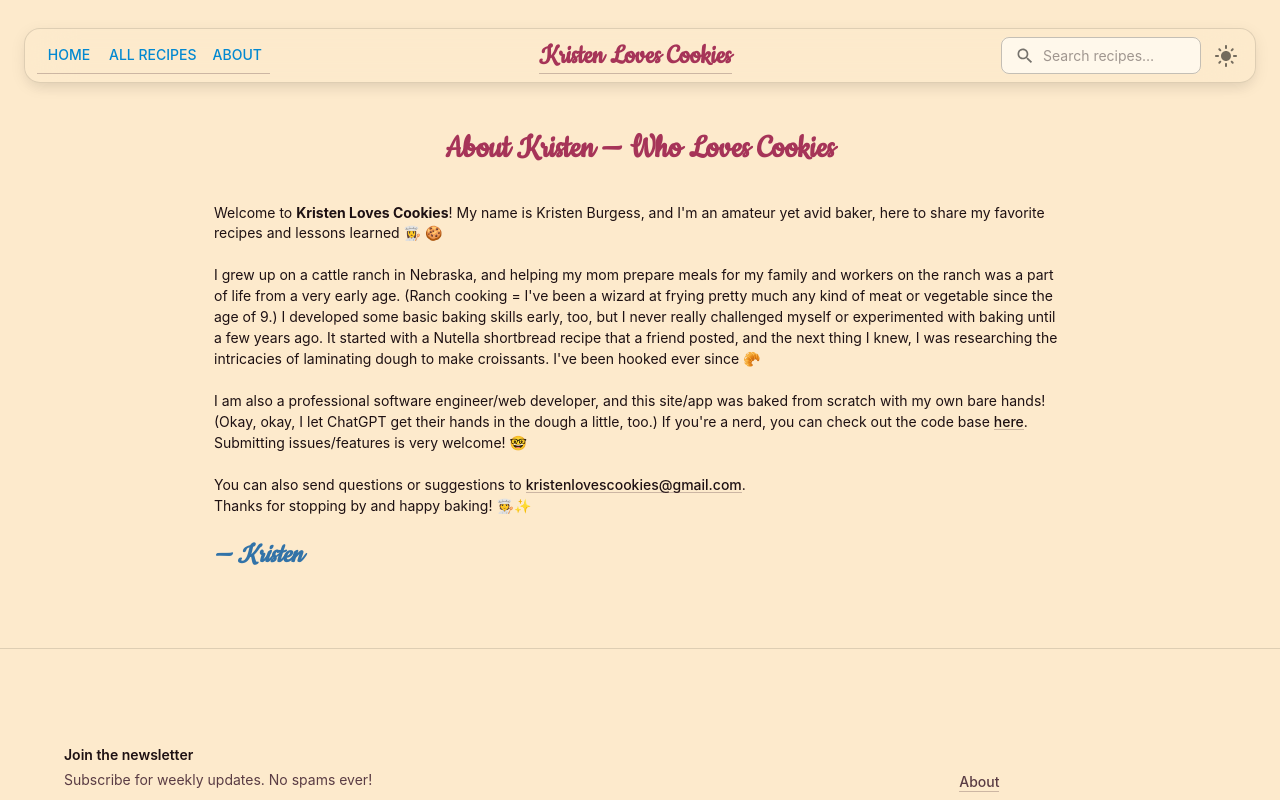
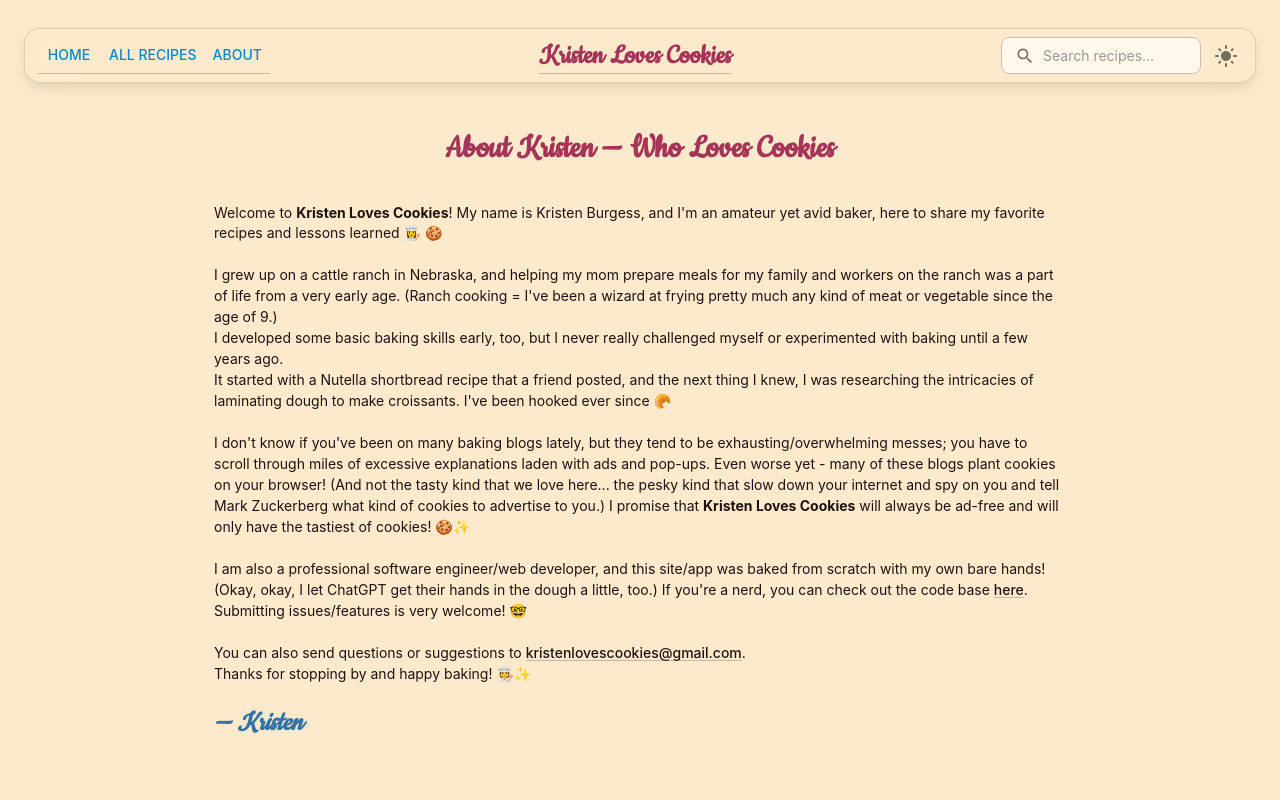
Before and after one commit to kristenburgess25/kristen-loves-cookies, a Next.js app in the folder frontend/: page /about in a window 1280 px wide. Shown: the top 800 px of the page. Built offline with nearby package versions, Linux system fonts and the light colour scheme.

Commit message:
update favicon, some about page additions

```diff
--- a/frontend/src/app/about/page.tsx
+++ b/frontend/src/app/about/page.tsx
@@ -17,13 +17,24 @@
       </Typography>
       <br />
       <Typography variant="body1">
-        I grew up on a cattle ranch in Nebraska, and helping my mom prepare meals for my family and workers on the ranch was a part of life from a very early age. (Ranch cooking = I&apos;ve been a wizard at frying pretty much any kind of meat or vegetable since the age of 9.) I developed some basic baking skills early, too, but I never really challenged myself or experimented with baking until a few years ago. It started with a Nutella shortbread recipe that a friend posted, and the next thing I knew, I was researching the intricacies of laminating dough to make croissants. I&apos;ve been hooked ever since 🥐
+        I grew up on a cattle ranch in Nebraska, and helping my mom prepare meals for my family and workers on the ranch was a part of life from a very early age. (Ranch cooking = I&apos;ve been a wizard at frying pretty much any kind of meat or vegetable since the age of 9.)
+        </Typography>
+        <Typography variant="body1">
+        I developed some basic baking skills early, too, but I never really challenged myself or experimented with baking until a few years ago.
+        </Typography>
+        <Typography variant="body1">
+          It started with a Nutella shortbread recipe that a friend posted, and the next thing I knew, I was researching the intricacies of laminating dough to make croissants. I&apos;ve been hooked ever since 🥐
       </Typography>
       <br />
       <Typography variant="body1">
+        I don&apos;t know if you&apos;ve been on many baking blogs lately, but they tend to be exhausting/overwhelming messes; you have to scroll through miles of excessive explanations laden with ads and pop-ups. Even worse yet - many of these blogs plant cookies on your browser! (And not the tasty kind that we love here... the pesky kind that slow down your internet and spy on you and tell Mark Zuckerberg what kind of cookies to advertise to you.) I promise that <strong>Kristen Loves Cookies</strong> will
+        always be ad-free and will only have the tastiest of cookies! 🍪✨
+      </Typography>
+      <br/>
+      <Typography variant="body1">
         I am also a professional software engineer/web developer, and this site/app was baked from scratch with my own
-        bare hands! (Okay, okay, I let ChatGPT get their hands in the dough a little, too.) If you&apos;re a nerd, you can
-        check out the code base <Link href="https://github.com/kristenburgess25/kristen-loves-cookies" target="_blank">here</Link>. Submitting issues/features is very welcome! 🤓
+        bare hands! (Okay, okay, I let ChatGPT get their hands in the dough a little, too.) If you&apos;re a nerd, you
+        can check out the code base <Link href="https://github.com/kristenburgess25/kristen-loves-cookies" target="_blank">here</Link>. Submitting issues/features is very welcome! 🤓
         <br/>
         <br/>
         You can also send questions or suggestions to <Link href="mailto:kristenlovescookies@gmail.com">kristenlovescookies@gmail.com</Link>.
--- a/frontend/src/app/layout.tsx
+++ b/frontend/src/app/layout.tsx
@@ -19,6 +19,9 @@
 export const metadata: Metadata = {
   title: "Kristen Loves Cookies",
   description: "Delicious recipes & baked goods!",
+    icons: {
+    icon: "/icons8-cookie-32.png",
+  },
 };
 
 export default function RootLayout({
```
Also changed, not shown: frontend/public/icons8-cookie-32.png (added).
